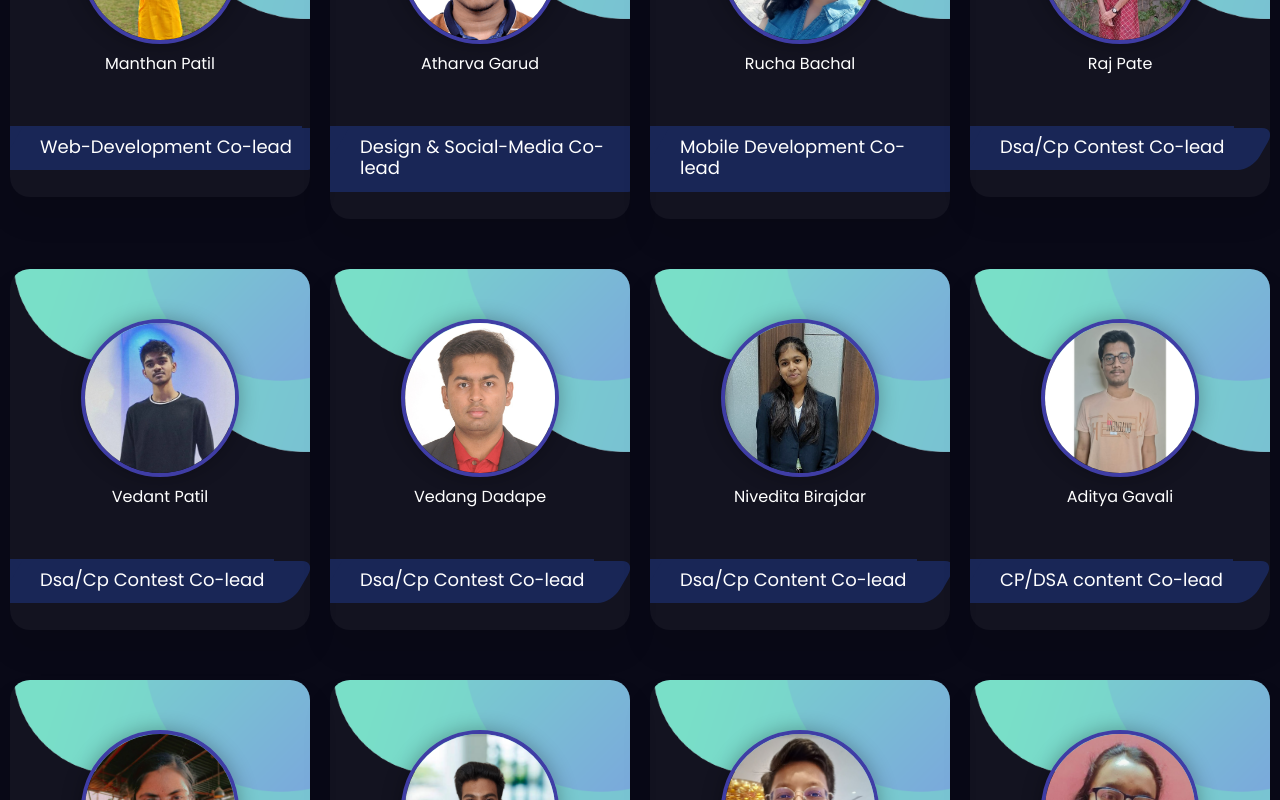
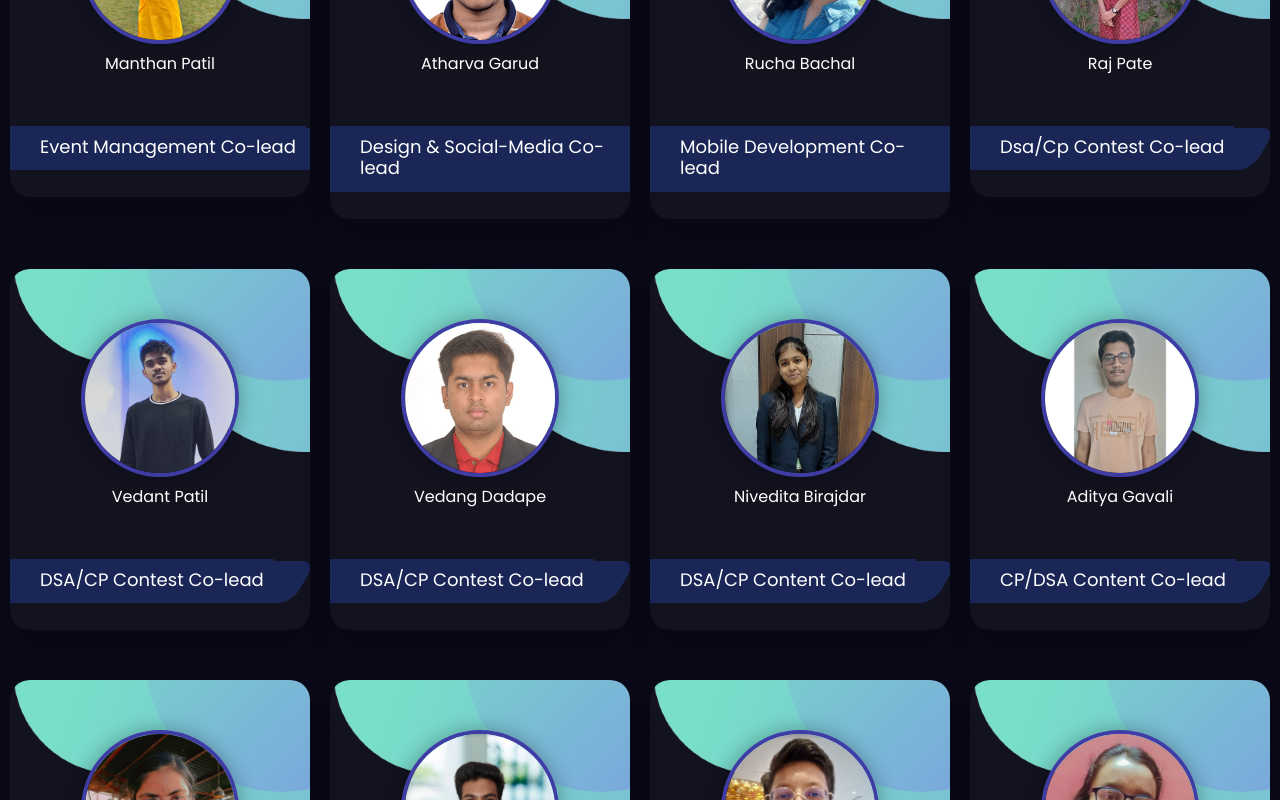
Before and after one commit to nsccpccoe/nscc-frontend, a Next.js app: page /team in a window 1280 px wide. Shown: the part 2759-3559 px from the top of the page. Built offline with nearby package versions, Linux system fonts and the light colour scheme; no server answers.

Commit message:
roles and ui fixed

```diff
--- a/Components/EventList/EventList.module.css
+++ b/Components/EventList/EventList.module.css
@@ -16,6 +16,7 @@
     font-weight: 700;
     font-size: 32px;
     text-align: center;
+    z-index: 1;
     /* identical to box height */
 
 
--- a/Components/EventRow/EventRow.module.css
+++ b/Components/EventRow/EventRow.module.css
@@ -12,8 +12,10 @@
     width: 800px;
     max-width: 90%;
     margin: 12px auto;
+    z-index: 1;
 }
 
 .row p {
     font-size: 16px;
+
 }
--- a/pages/team.tsx
+++ b/pages/team.tsx
@@ -190,7 +190,7 @@ const teams: Team[] = [
       {
         id: 15,
         name: "Viraj Jadhav",
-        position: "Dsa/Cp Content Co-lead",
+        position: "DSA/CP Content Co-lead",
         githubLink: "https://github.com/virajjadhao5566",
         twitterLink: "https://twitter.com/viraj_jadhao__",
         linkedinLink: "https://www.linkedin.com/in/viraj-jadhao-67b222244/",
@@ -199,7 +199,7 @@ const teams: Team[] = [
       {
         id: 16,
         name: "Sarvesh Powar",
-        position: "Dsa/Cp Content Co-lead",
+        position: "DSA/CP Contest Co-lead",
         githubLink: "https://github.com/SA365-B?tab=repositories",
         twitterLink: "https://twitter.com/SarveshPowar7",
         linkedinLink: "https://www.linkedin.com/in/sarvesh-powar-a97a12209/",
@@ -217,7 +217,7 @@ const teams: Team[] = [
       {
         id: 18,
         name: "Manthan Patil",
-        position: "Web-Development Co-lead",
+        position: "Event Management Co-lead",
         githubLink: "https://github.com/Mpatil12",
         linkedinLink: "https://www.linkedin.com/in/manthan-patil-15b67820b/  ",
         img: manthanimg
@@ -252,7 +252,7 @@ const teams: Team[] = [
       {
         id: 22,
         name: "Vedant Patil",
-        position: "Dsa/Cp Contest Co-lead",
+        position: "DSA/CP Contest Co-lead",
         githubLink: "https://github.com/vedantpatil25",
         twitterLink: "https://twitter.com/vedantpatil2002",
         linkedinLink: " https://www.linkedin.com/in/vedant-patil-047194224/",
@@ -261,7 +261,7 @@ const teams: Team[] = [
       {
         id: 23,
         name: "Vedang Dadape",
-        position: "Dsa/Cp Contest Co-lead",
+        position: "DSA/CP Contest Co-lead",
         githubLink: "https://github.com/Vedang12d",
         twitterLink: "https://twitter.com/vedang12d",
         linkedinLink: "http://www.linkedin.com/in/vedangdadape",
@@ -270,7 +270,7 @@ const teams: Team[] = [
       {
         id: 24,
         name: "Nivedita Birajdar",
-        position: "Dsa/Cp Content Co-lead",
+        position: "DSA/CP Content Co-lead",
         githubLink: "https://github.com/niveditavb05",
         linkedinLink: "https://www.linkedin.com/in/nivedita-birajdar-2a29b4219/",
         img: niveditaimg
@@ -278,7 +278,7 @@ const teams: Team[] = [
       {
         id: 25,
         name: "Aditya Gavali",
-        position: "CP/DSA content Co-lead ",
+        position: "CP/DSA Content Co-lead ",
         githubLink: "https://github.com/AdityaGavali",
         twitterLink: "https://twitter.com/adityagavali03?t=ruboghPF5JXWGpMxBmfs7A&s=09",
         linkedinLink: "https://www.linkedin.com/in/aditya-gavali-893931206/",
```
